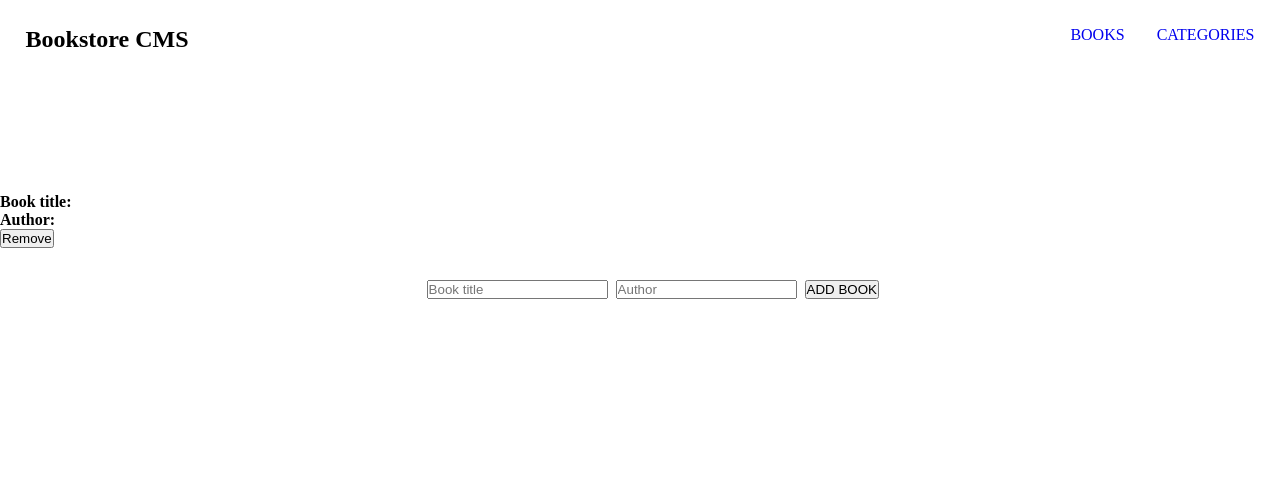
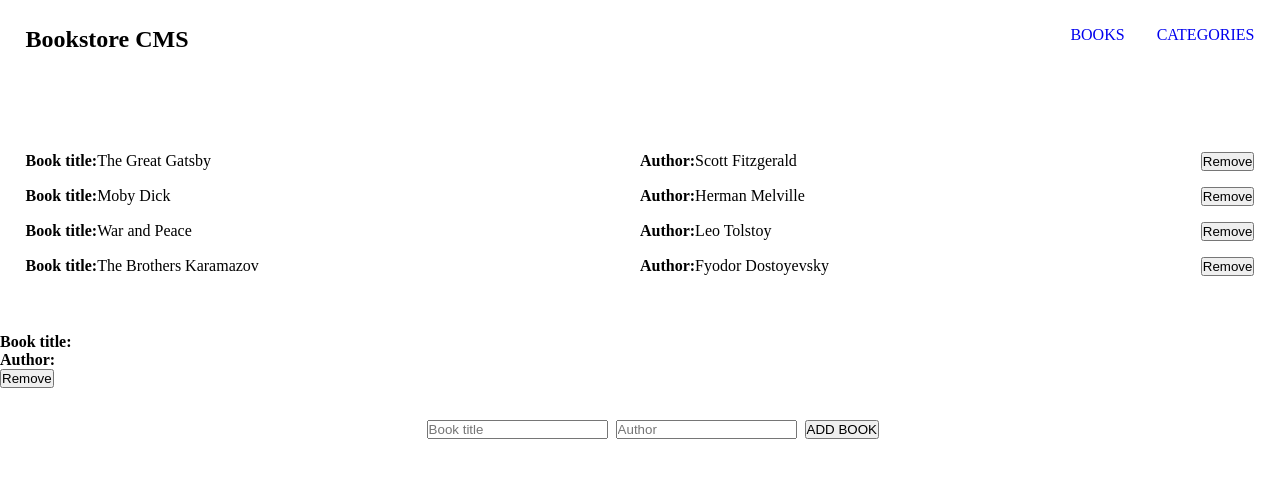
Before and after one commit to Uzair-Manzoor/bookstore, a React (Create React App) app: page / in a window 1280 px wide. Shown: the top 478 px of the page. Built offline with nearby package versions, Linux system fonts and the light colour scheme.

Commit message:
update BookList component to render each book while mapping

```diff
--- a/src/components/BookList.js
+++ b/src/components/BookList.js
@@ -1,10 +1,11 @@
 import React from 'react';
 import PropTypes from 'prop-types';
+import Book from './book'; // Import the Book component
 
 const BookList = ({ books }) => (
   <ul className="books">
     {books.map((book) => (
-      <books key={book.id} title={book.title} />
+      <Book key={book.id} title={book.title} author={book.author} />
     ))}
   </ul>
 );
@@ -14,6 +15,7 @@ BookList.propTypes = {
     PropTypes.shape({
       id: PropTypes.string.isRequired,
       title: PropTypes.string.isRequired,
+      author: PropTypes.string.isRequired,
     }),
   ).isRequired,
 };
```
